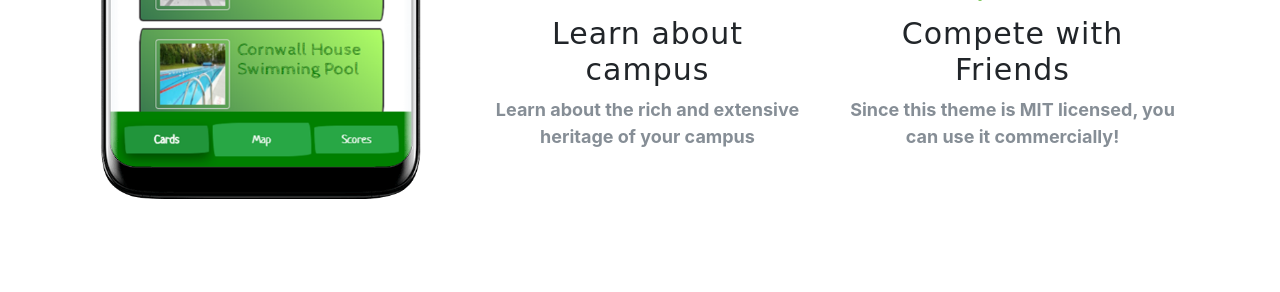
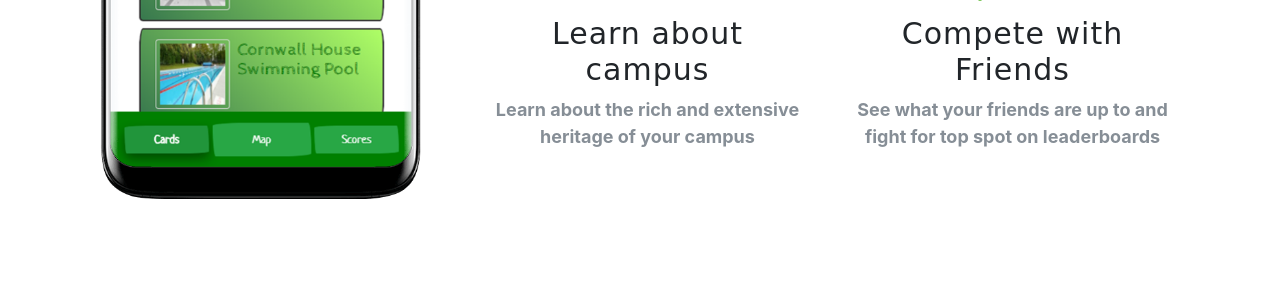
Before and after one commit to rickybas/exeter-treasure-hunt, a Python web app: template app/templates/landing_page.html in a window 1280 px wide. Shown: the part 2173-2465 px from the top of the page. Run offline with Jinja, Linux system fonts and the light colour scheme; the template is opened without the code that fills it, so the values that code supplies are empty; some libraries are stand-ins or nearby versions; some web fonts are replaced.

Commit message:
Visual Bugfix
Oops :stuck_out_tongue:

```diff
--- a/app/templates/landing_page.html
+++ b/app/templates/landing_page.html
@@ -102,7 +102,7 @@
                             <div class="col-lg-6">
                                 <div class="feature-item"><i class="icon-flag text-primary"></i>
                                     <h3>Compete with Friends</h3>
-                                    <p class="text-muted">Since this theme is MIT licensed, you can use it commercially!</p>
+                                    <p class="text-muted">See what your friends are up to and fight for top spot on leaderboards</p>
                                 </div>
                             </div>
                         </div>
```
